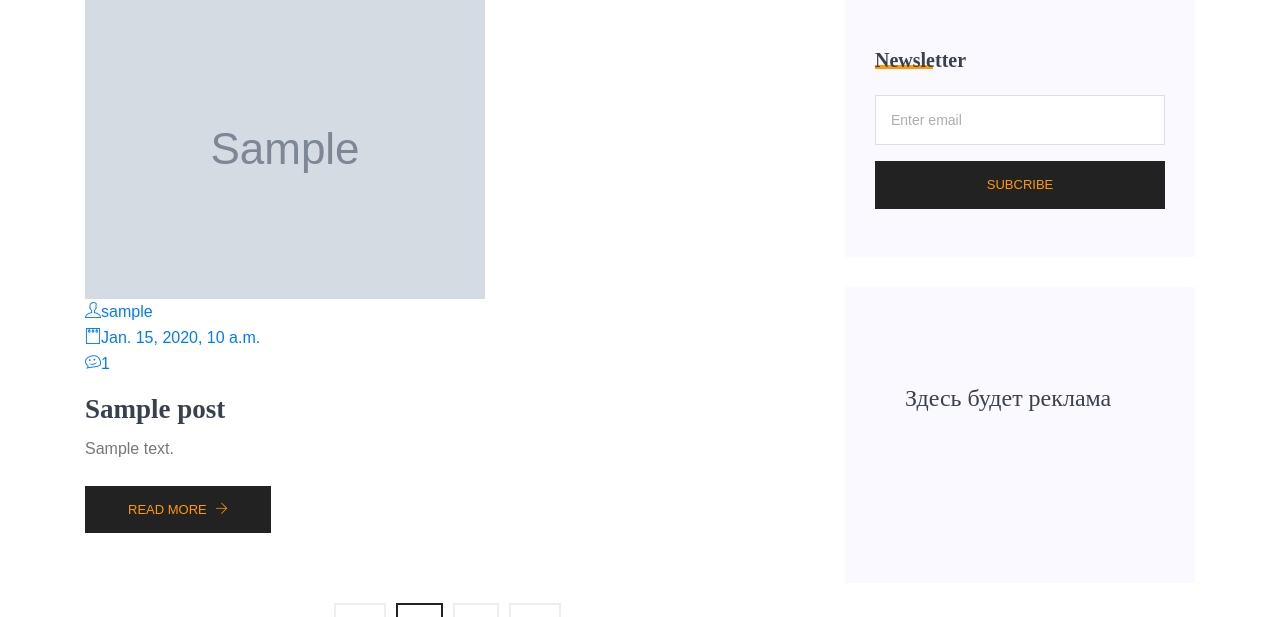
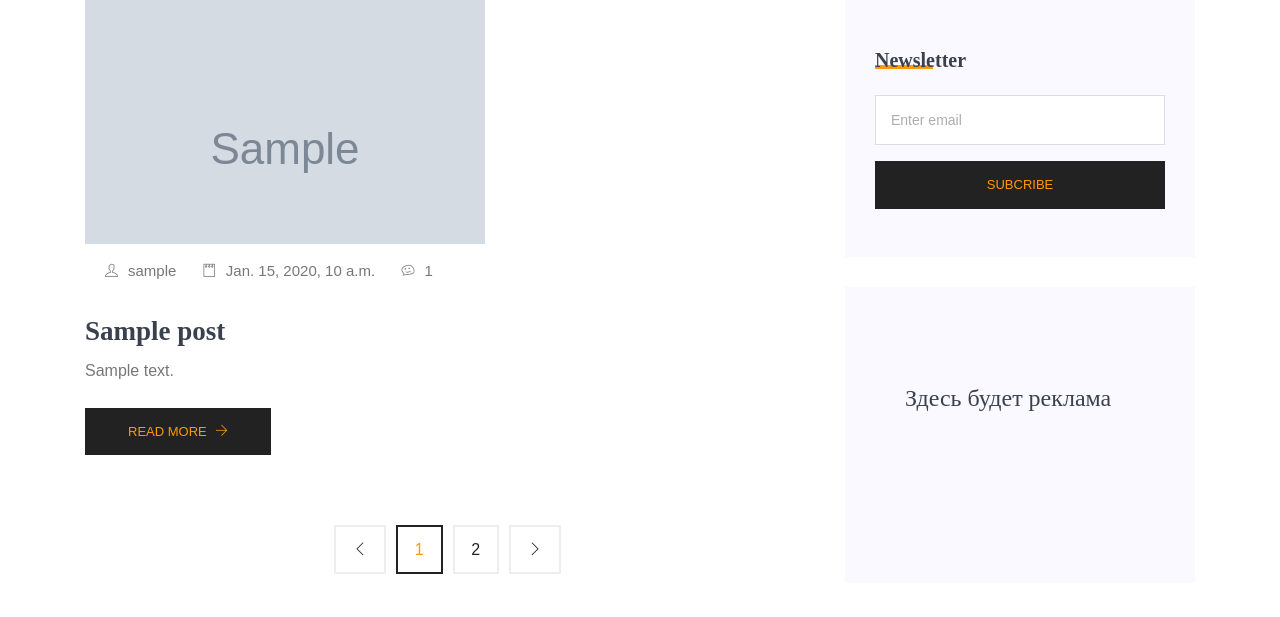
Before and after one commit to originalmalek/-blog-backend-dvmn, a Django app: page / in a window 1280 px wide. Shown: the part 1616-2233 px from the top of the page. Run offline with Django 3.2, Linux system fonts and the light colour scheme; tables that the repository leaves empty hold one stand-in row (values such as "Sample post"); grey boxes marked "Sample" are stand-in pictures; parts of the project's set-up code (start-up, migrations or seed data) failed here and were passed over; some libraries are stand-ins or nearby versions.

Commit message:
fix card max-width

```diff
--- a/templates/index.html
+++ b/templates/index.html
@@ -57,7 +57,7 @@
                   {% else %}
                     <img class="img-fluid" src="{% static 'img/banner/blog.png' %}">
                   {% endif %}
-                  <ul class="thumb-info; max-width: 550px;">
+                  <ul class="thumb-info" style="max-width: 550px;">
                     <li><a href="{% url 'post_detail' slug=fresh_post.slug %}"><i class="ti-user"></i>{{fresh_post.author}}</a></li>
                     <li><a href="{% url 'post_detail' slug=fresh_post.slug %}"><i class="ti-notepad"></i>{{fresh_post.published_at}}</a></li>
                     <li><a href="{% url 'post_detail' slug=fresh_post.slug %}"><i class="ti-themify-favicon"></i>{{fresh_post.comments_amount}}</a></li>
@@ -70,13 +70,6 @@
                 </div>
               </div>
             {% endfor %}
-
-
-
-
-
-
-
 
             <div class="row">
               <div class="col-lg-12">
```
